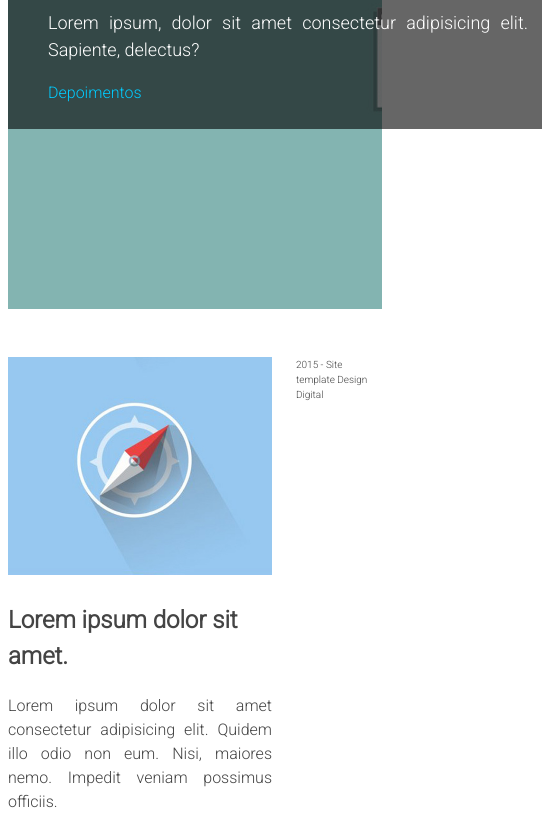
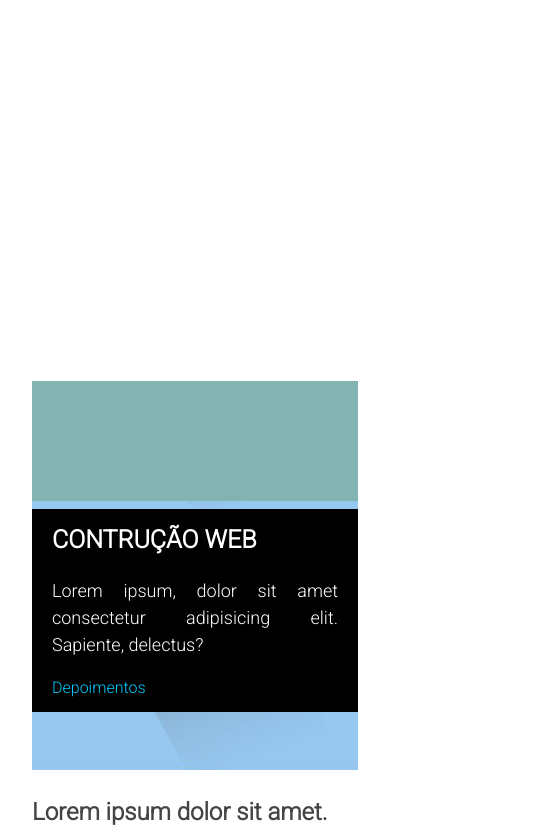
Before and after one commit to BrendonAlc/DesenvolvimentoWebBasic-, a plain HTML site: page Aula04_Design_Digital/Site_Design_Digital/index.html in a window 390 px wide. Shown: the part 261-1088 px from the top of the page, 542 px wide, since content can reach past the window. Drawn offline with Linux system fonts and the light colour scheme; files whose address does not match are found by name.

Commit message:
Responsivo

```diff
--- a/Aula04_Design_Digital/Site_Design_Digital/css/style.css
+++ b/Aula04_Design_Digital/Site_Design_Digital/css/style.css
@@ -2,12 +2,17 @@ body{
     font-family: 'Roboto', sans-serif;
     line-height: 1.5;
     color: #444;
-    font-size: 100%;
+    font-size: 62.5%;
+}
+*, *:after, *:before{
+    -webkit-box-sizing: border-box;
+    -moz-box-sizing: border-box;
+    box-sizing: border-box;
 }
 
 a{
     text-decoration: none;
-    font-size: 16px;
+    font-size: 1.6em;
     color: #00CCFF;
 }
 
@@ -27,18 +32,18 @@ img{ /*video,figure,embed*/
 header{
     width: 100%;
     height: 48px;
-    margin-bottom: 36px;
-    margin-top: 36px;
+    margin-bottom: 3.6em;
+    margin-top: 3.6em;
 }
 
 .logo{
-    width: 234px;
+    width: 20.74%; /*234px*/
     float: left; /* Para deixar a imagem "flutuando", organizando as imagens ao lado de outra*/
 
 }
 
 nav{
-    width: 840px;
+    width: 74.47%; /*840px*/
     float: right;
 }
 
@@ -47,9 +52,9 @@ nav ul{
 }
 
 nav li{
-    font-size: 12px;
-    margin-left: 20px;
-    margin-top: 10px;
+    font-size: 1.2em;
+    margin-left: 2em;
+    margin-top: 1em;
     display: inline-block;
 }
 
@@ -60,7 +65,7 @@ nav li a{
 .banner{
     background: url('..//img/banner.jpg'); /*colocar caminho da imagem dentro da URL*/
     height: 450px;
-    margin-bottom: 48px;
+    margin-bottom: 4.8em;
     position: relative;
 }
 
@@ -68,26 +73,26 @@ nav li a{
     position: absolute;
     top: 48px;
     background: rgba(0,0 ,0 ,0.6);
-    width: 480px;
-    padding: 24px 14px 24px 40px;
+    width: 42.55px; /*480px*/
+    padding: 2.4em 1.4em 2.4em 4.0em;
 }
 
 h1{
-    font-size: 40px;
+    font-size: 4em;
     color: #FFF;
     margin-bottom: 0;
     margin-top: 0;
 }
 
 .caixa p{
-    font-size: 18px;
+    font-size: 1.8em;
     color: #FFF;
 }
 
 article{
-    width: 264px;
+    width: 23.4%; /*264px*/
     float: left;
-    margin-right: 24px ;
+    margin-right: 2.13% ; /*24px*/
 
 }
 
@@ -96,17 +101,131 @@ article:last-child{
 }
 
 h2{
-    font-size: 24px;
+    font-size: 2.4em;
 }
 
 p{
-    font-size: 16px;
+    font-size: 1.6em;
     text-align: justify;
 }
 
 footer{
-    width: 100%;
-    font-size: 10px;
-    margin-top: 24px;
-    margin-bottom: 24px;
+    font-size: 1em;
+    margin-bottom: 0;
 }
+
+/* Medias queries */
+
+@media screen and (max-width: 1128px) {
+    /* informar os seletores que deverá realizar alterações*/
+
+    .container{
+        padding: 0 2.4em 0 2.4em;
+    }
+}
+
+@media screen and (max-width: 768px) { /* Para um tablet */
+
+    .caixa{
+        width: 65%;
+    }
+
+    article{
+        width: 48%; /* Para ter duas colunas e a margem no meio, dando 100% de resolução*/
+        margin-right: 2%;
+        margin-bottom: 2.4em;
+    }
+
+    article:nth-child(even){ /* Para considerar que toda segunda não terá margem (nth abreviação de segunda)*/
+        margin-right: 0%;
+    }
+
+    .logo{
+        margin-top: 1.2em;
+        width: 25%;
+    }
+
+}
+
+@media screen and (max-width: 718px) { /*Para um tablet retrato*/
+
+    .banner{
+        position: relative;
+        float: left;
+        margin: 0;
+        height: 150px;
+    }
+
+    .caixa{
+        position: relative;
+        float: left;
+        width: 100%;
+        background: #000;
+        margin-top: 100px;
+        display: block;
+
+    }
+
+    h1{
+        font-size: 2.5em;
+    }
+
+    section{
+        margin-top: 550px;
+    }
+}
+
+@media screen and (max-width: 640px) { /*Para celular paisagem*/
+
+    nav{
+        width: 100%;
+
+    }
+
+    nav li{
+        font-size: 0.8em;
+        float: left;
+    }
+
+    nav li:first-child{ /* Especificar o que não terá*/
+        margin-left: 0;
+    }
+
+}
+
+@media screen and (max-width: 520px){
+
+    article{
+        width: 100%;
+        margin-right: 0;
+    }
+
+    .caixa{
+        padding: 1.2em 2em 1.2em 2em;
+        position: relative;
+        display: block;
+        float: left;
+        width: 100%;
+        background: #000;
+        margin-top: 80px;
+    }
+
+    .banner{
+        height: 120px;
+    }
+}
+
+.clearfix:before,
+.clearfix::after{
+
+    content: ""; /* aspas duplas não precisa de espaço, o mesmo ja insere o espaço*/
+    display: table;
+}
+
+.clearfix:after{
+    clear: both;
+}
+
+.clearfix{
+    *zoom:1;
+}
--- a/Aula04_Design_Digital/Site_Design_Digital/index.html
+++ b/Aula04_Design_Digital/Site_Design_Digital/index.html
@@ -9,6 +9,7 @@
     <link rel="preconnect" href="https://fonts.googleapis.com">
     <link rel="preconnect" href="https://fonts.gstatic.com" crossorigin>
     <link href="https://fonts.googleapis.com/css2?family=Roboto:ital,wght@0,300;1,400&display=swap" rel="stylesheet">
+    <meta name="viewport" content="width=device-width, initial-scale=1.0">
 </head>
 
 <body>
```
